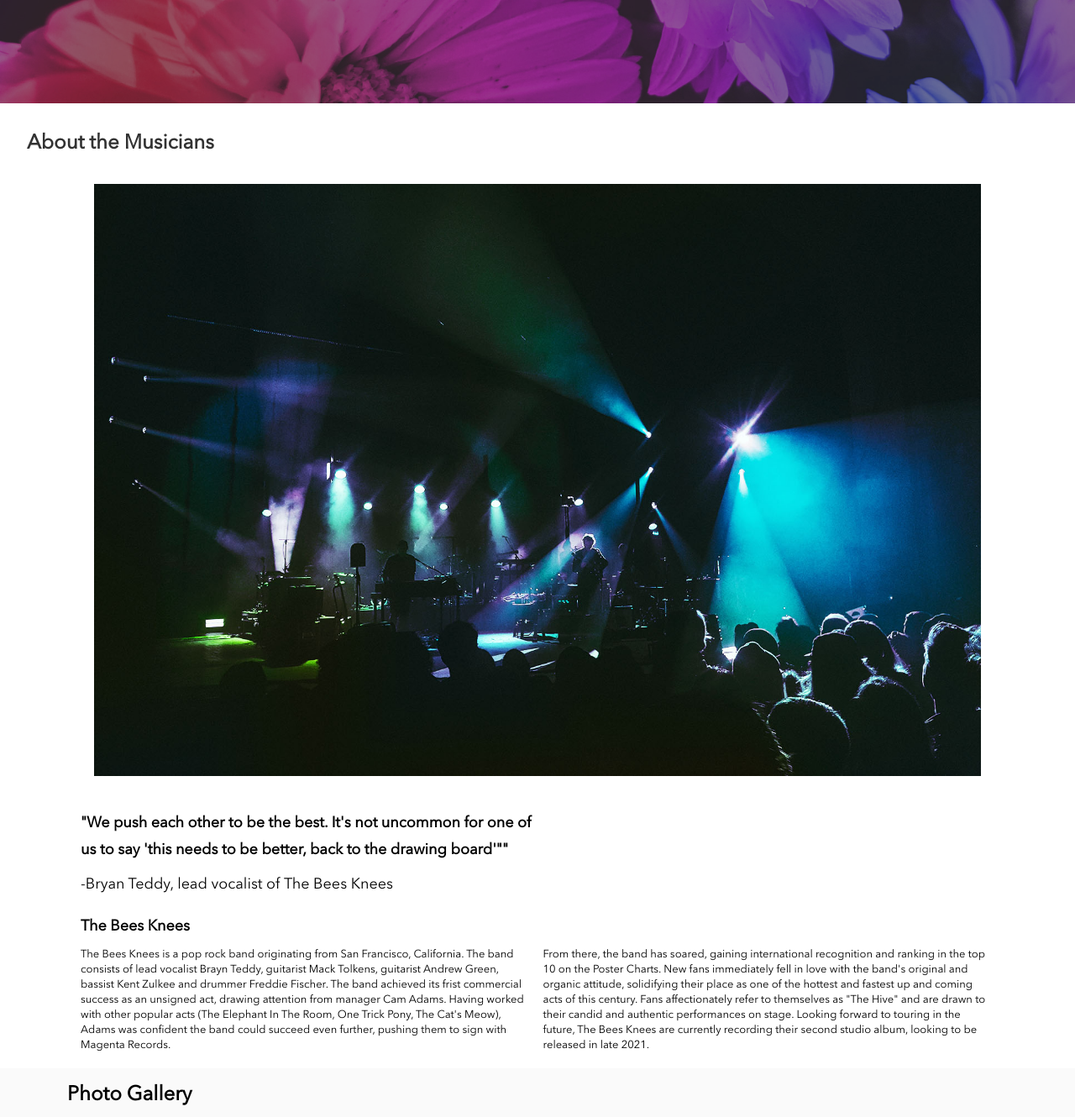
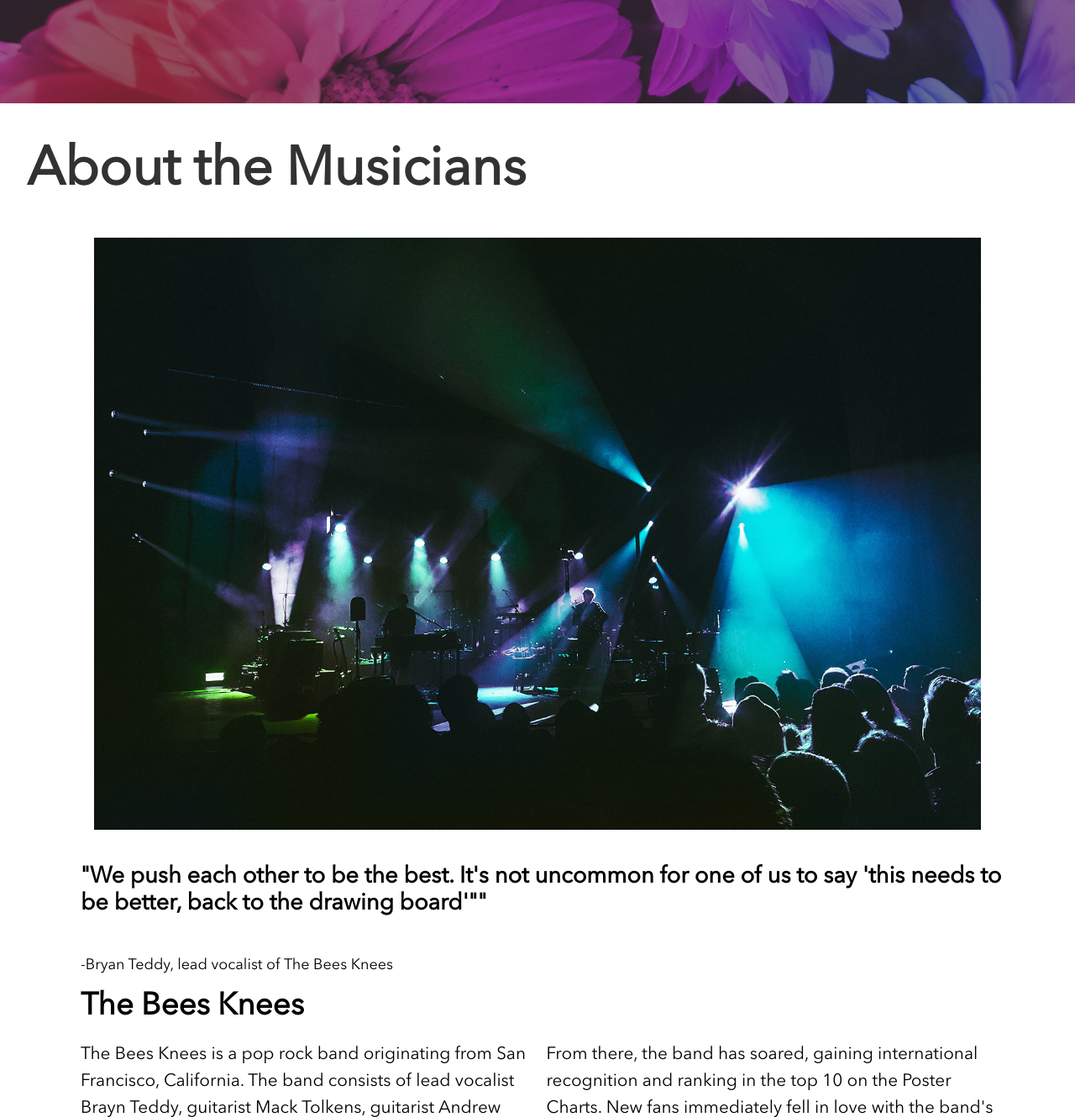
Before and after one commit to AlexRam13/alex-ramirez-bandsite, a website with bundled scripts: page index.html in a window 1280 px wide. Shown: the part 700-2030 px from the top of the page at 84% size. Built offline with nearby package versions, Linux system fonts and the light colour scheme; no server answers.

Commit message:
added some styling to project

```diff
--- a/styles/bio.scss
+++ b/styles/bio.scss
@@ -238,6 +238,11 @@ img {
         font-size: 3rem;
         padding-left: 2.25rem;
     }
+
+    @include desktop {
+        font-size: 9rem;
+
+    }
 }
 
 // End landing Area
@@ -320,7 +325,9 @@ img {
     @media(min-width: 80rem) {
 
         &__heading {
-            padding: 2rem 2rem;
+            padding: 4rem 2rem;
+            font-size: 4rem;
+            font-weight: bolder;
         }
 
         &__img {
@@ -336,10 +343,10 @@ img {
         &__quotes {
             flex-direction: column;
             text-align: left;
-            font-size: large;
+            font-size: 1.7rem;
             padding-left: 6rem;
             padding-right: 4rem;
-            column-count: 2;
+            font-weight: bold;
             line-height: 2rem;
         }
 
@@ -354,12 +361,15 @@ img {
         &__title {
             padding-left: 6rem;
             padding-top: 2rem;
-            font-size: large;
+            padding-bottom: 2rem;
+            font-size: 2.3rem;
         }
 
         &__copy {
             column-count: 2;
             padding: 0 6rem;
+            font-size: 1.3rem;
+            line-height: 2rem;
         }
     }
 
--- a/styles/shows.scss
+++ b/styles/shows.scss
@@ -83,6 +83,7 @@
 @media (min-width: 48rem) {
     .landing {
 
+
         &__info {
             display: flex;
             flex-direction: column;
@@ -93,6 +94,7 @@
             top: 25rem;
             left: 2rem;
             width: 50%;
+            height: 120%;
         }
 
         &__heading {
```
Also changed, not shown: styles/bio.css, styles/shows.css, 1 other file.
